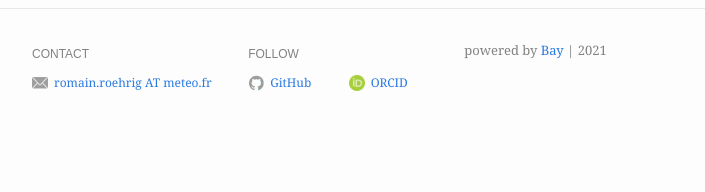
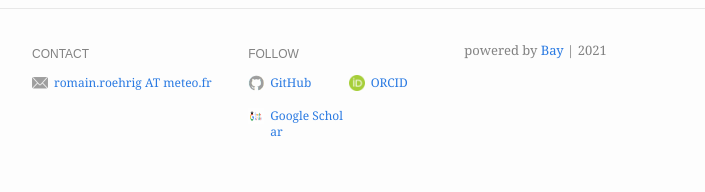
Before and after one commit to romainroehrig/romainroehrig.github.io, a Jekyll site: the page built from _posts/2019-10-26-example-of-blog-post.md, in a window 1280 px wide. Shown: the part 1874-2066 px from the top of the page, without its empty margins (288-993 px from the left). Built offline with Jekyll 4.4.1, drawn with Linux system fonts in a browser that asks for light colours; a script that is not in the unit is left out; before the commit the page ends 2020 px from its top, so only the background shows below that.

Commit message:
further testing

```diff
--- a/_config.yml
+++ b/_config.yml
@@ -75,3 +75,5 @@ footer:
       link: http://github.com/romainroehrig
     - name: ORCID
       link: https://orcid.org/0000-0002-3903-3841
+    - name: Google Scholar
+      link: https://scholar.google.com/citations?user=hX0LUeEAAAAJ&hl=fr
```
Also changed, not shown: assets/img/icons/Google Scholar.png (added), 1 other file.
